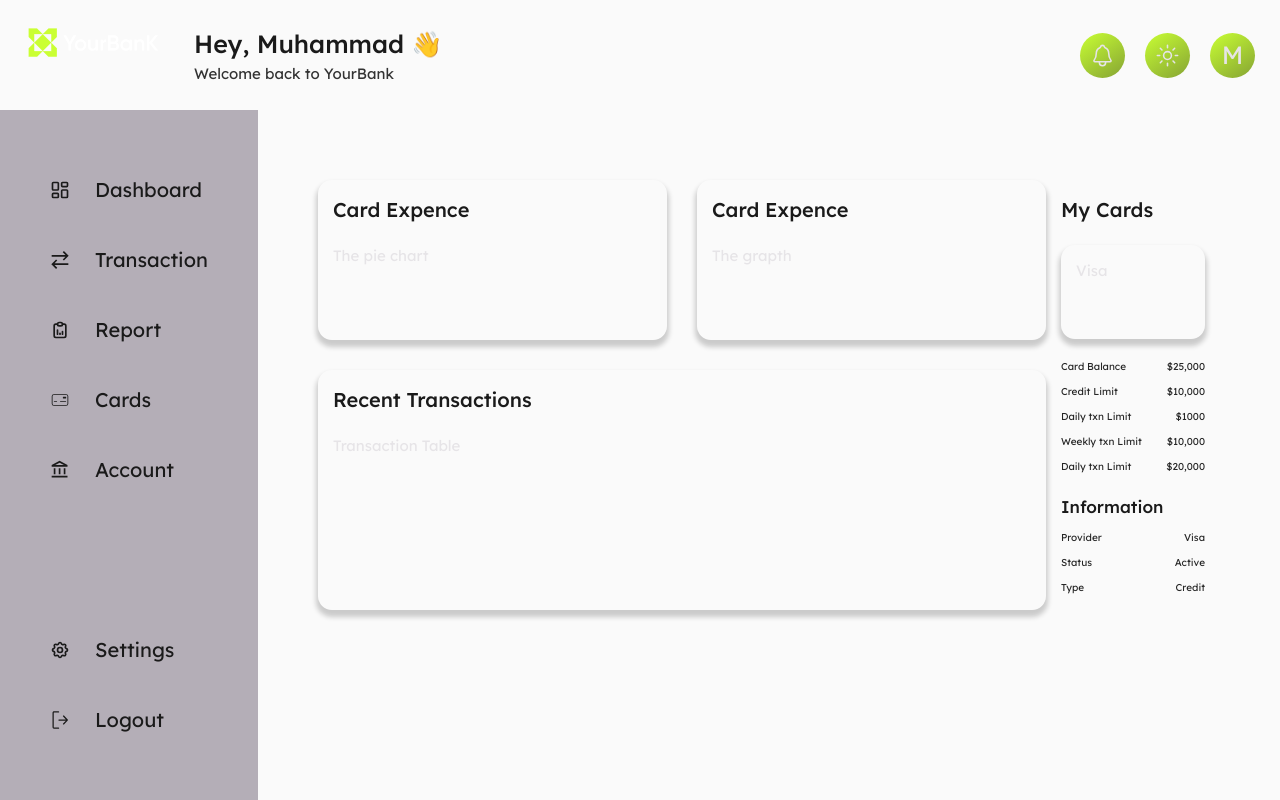
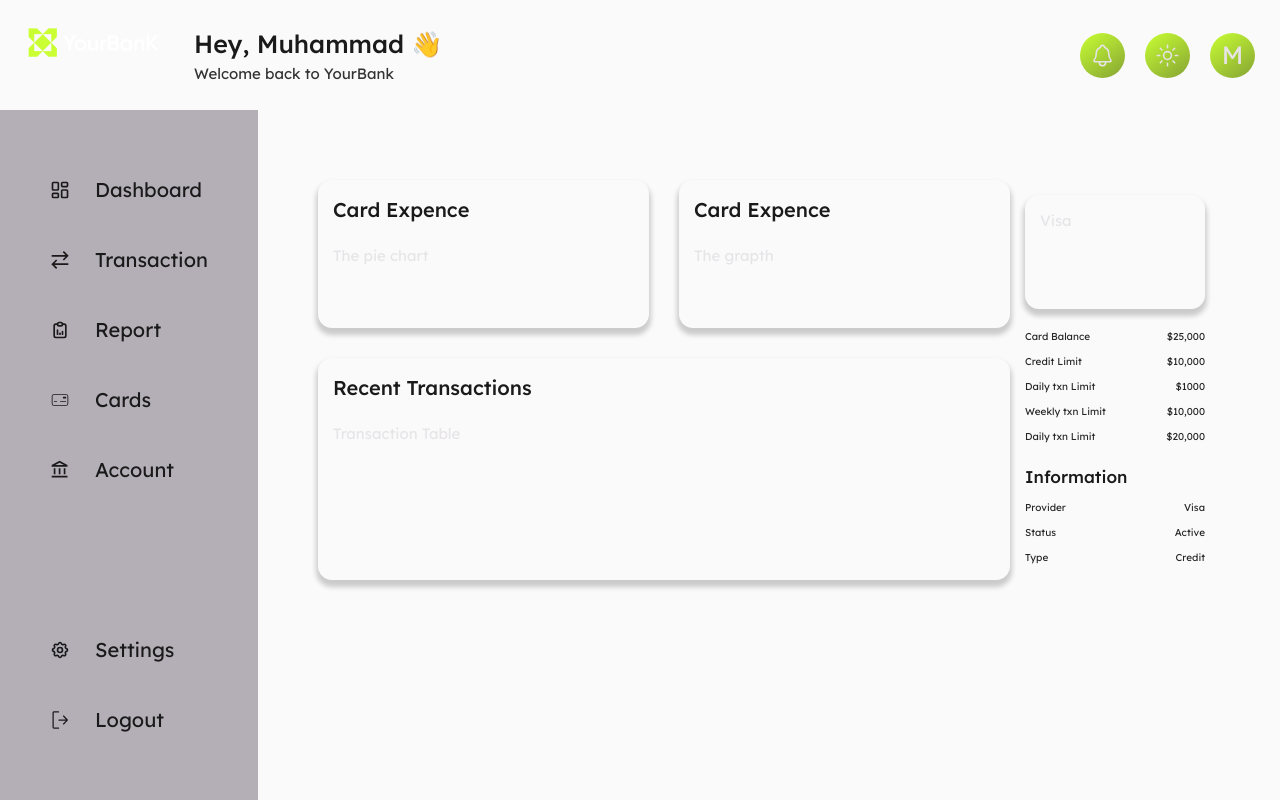
Before and after one commit to Muhammad0320/bank--f, a Next.js app: page /cards in a window 1280 px wide. Built offline with nearby package versions, Linux system fonts and the light colour scheme.

Commit message:
chore:  update page ts

```diff
--- a/src/app/(content)/cards/page.tsx
+++ b/src/app/(content)/cards/page.tsx
@@ -32,7 +32,6 @@ const Page: React.FC = () => {
       </CardOverviewContainer>
 
       <CardContainer $flow="column" $size="small">
-        <StyledH3> My Cards </StyledH3>
         <CreditCard>Visa</CreditCard>
 
         <FlexContainer $flow="column" $size="tiny">
--- a/src/app/(content)/cards/style.ts
+++ b/src/app/(content)/cards/style.ts
@@ -56,5 +56,7 @@ export const CreditCard = styled.div`
 
   padding: ${() => ClampComponent(900, 1250, 1, 1.5)};
 
+  width: 15rem;
+
   aspect-ratio: 16 / 9;
 `;
```
